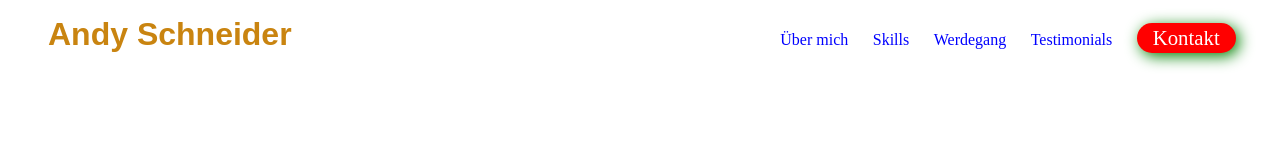
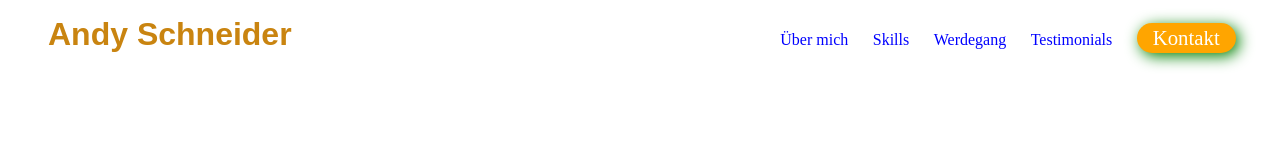
Before and after one commit to aschneiderbuch/07_Tag_Lev1_3_css_vertiefung_flexbox_portfolio, a plain HTML site: page index.html in a window 1280 px wide. Drawn offline with Linux system fonts and the light colour scheme; a web font is replaced by a local one.

Commit message:
StyleTest

```diff
--- a/assets/css/style.css
+++ b/assets/css/style.css
@@ -97,10 +97,13 @@ nav a{
 }
 
 .kontakt{
-    background-color: red;
+    background-color: orange;
     color: white;
     font-size: 1.3rem;
     border-radius: 1rem;
     padding: 0.2rem 1rem 0.2rem 1rem;
     box-shadow: 0.2rem 0.2rem 0.9rem green;
 }
+.kontakt:hover{
+    color: rgb(73, 169, 73);
+}
```
